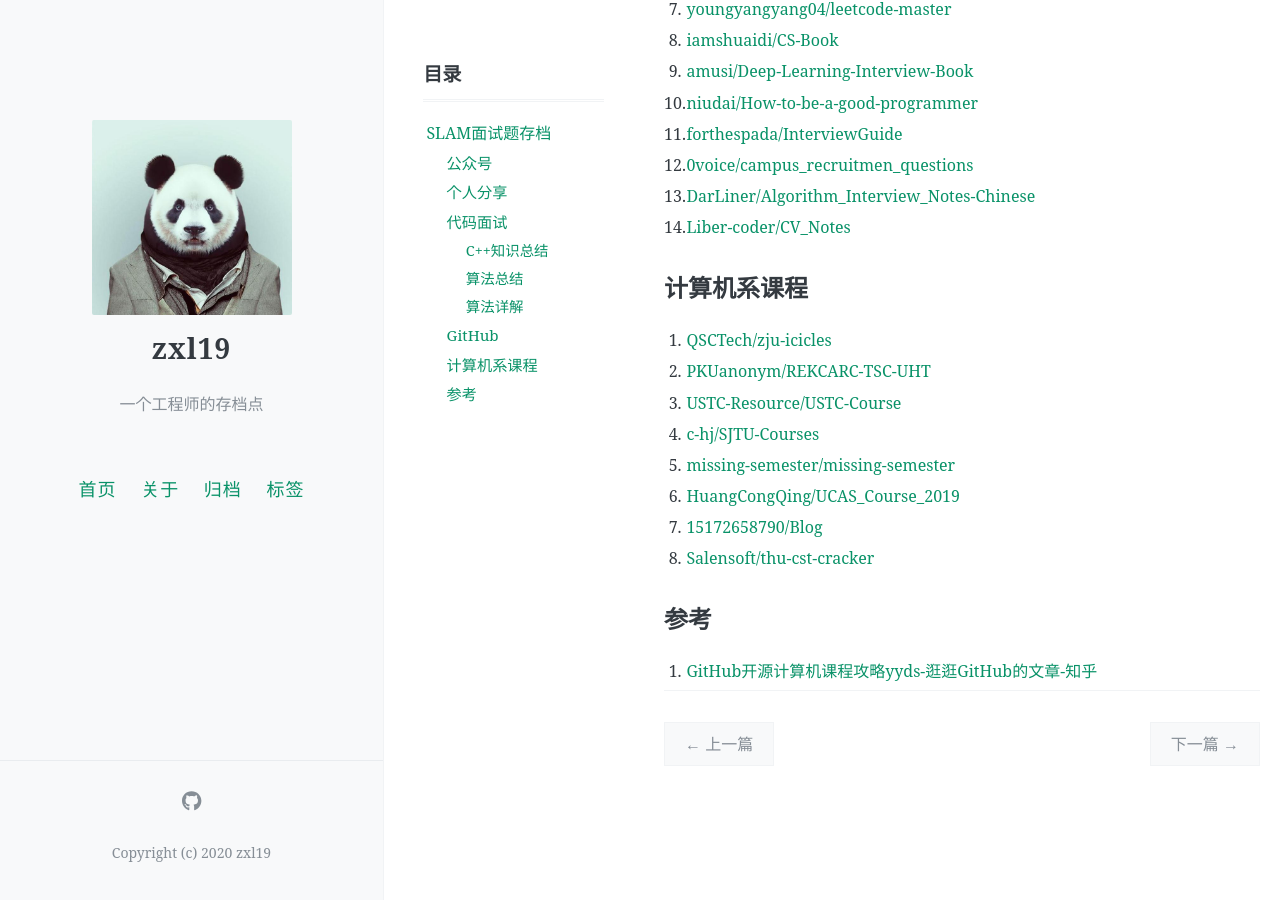
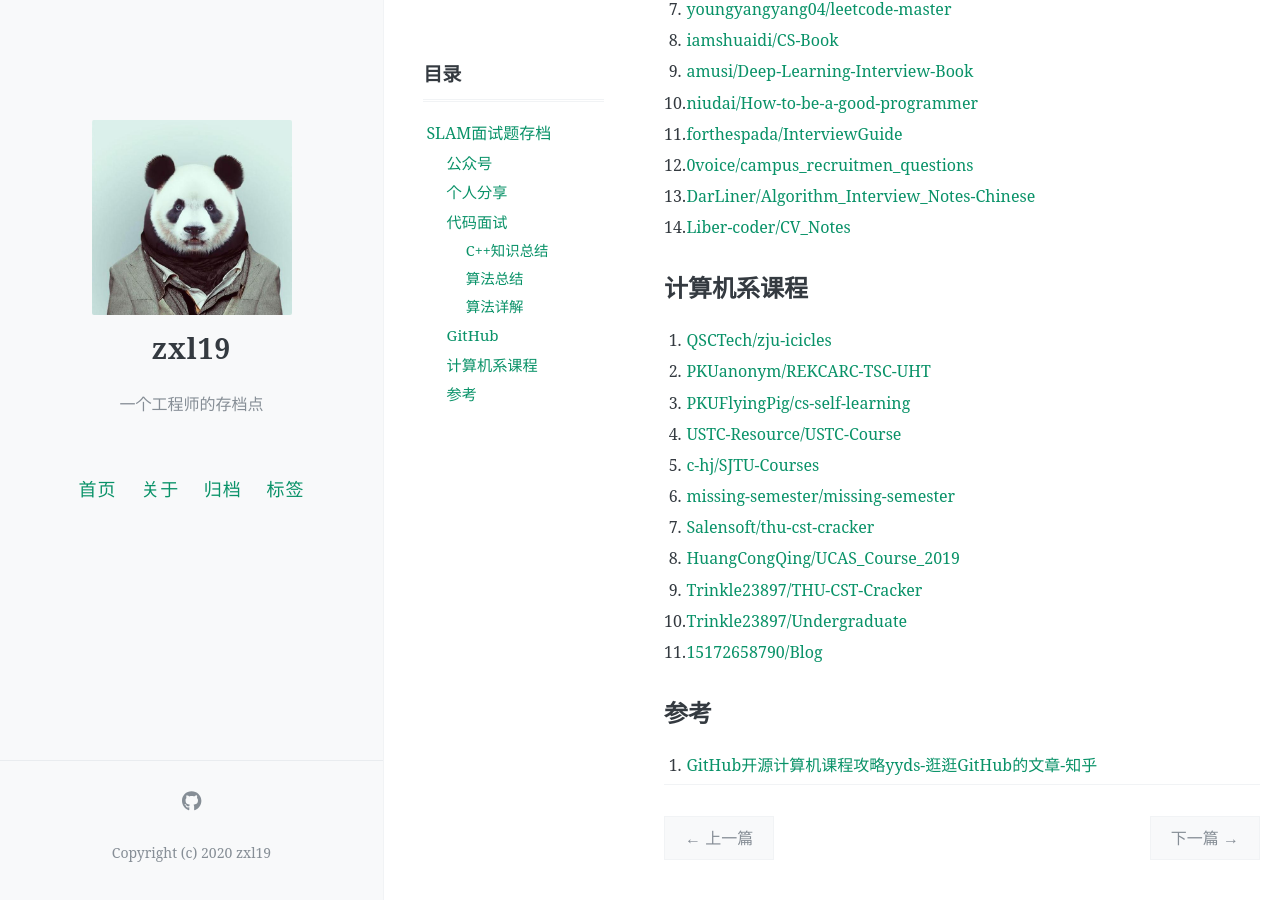
Before and after one commit to zxl19/zxl19.github.io, a Jekyll site: the page built from _posts/2021-05-22-slam-interview.md, in a window 1280 px wide and 900 px high, scrolled down 1815 px. Built offline with Jekyll 4.4.1, drawn with Linux system fonts in a browser that asks for light colours; comment, search, counter and statistics services are not loaded.

Commit message:
Update 2021-05-22-slam-interview.md

```diff
--- a/_posts/2021-05-22-slam-interview.md
+++ b/_posts/2021-05-22-slam-interview.md
@@ -78,12 +78,15 @@ SLAM方向面试题存档。
 
 1. [QSCTech/zju-icicles](https://github.com/QSCTech/zju-icicles)
 2. [PKUanonym/REKCARC-TSC-UHT](https://github.com/PKUanonym/REKCARC-TSC-UHT)
-3. [USTC-Resource/USTC-Course](https://github.com/USTC-Resource/USTC-Course)
-4. [c-hj/SJTU-Courses](https://github.com/c-hj/SJTU-Courses)
-5. [missing-semester/missing-semester](https://github.com/missing-semester/missing-semester)
-6. [HuangCongQing/UCAS_Course_2019](https://github.com/HuangCongQing/UCAS_Course_2019)
-7. [15172658790/Blog](https://github.com/15172658790/Blog)
-8. [Salensoft/thu-cst-cracker](https://github.com/Salensoft/thu-cst-cracker)
+3. [PKUFlyingPig/cs-self-learning](https://github.com/PKUFlyingPig/cs-self-learning)
+4. [USTC-Resource/USTC-Course](https://github.com/USTC-Resource/USTC-Course)
+5. [c-hj/SJTU-Courses](https://github.com/c-hj/SJTU-Courses)
+6. [missing-semester/missing-semester](https://github.com/missing-semester/missing-semester)
+7. [Salensoft/thu-cst-cracker](https://github.com/Salensoft/thu-cst-cracker)
+8. [HuangCongQing/UCAS_Course_2019](https://github.com/HuangCongQing/UCAS_Course_2019)
+9. [Trinkle23897/THU-CST-Cracker](https://github.com/Trinkle23897/THU-CST-Cracker)
+10. [Trinkle23897/Undergraduate](https://github.com/Trinkle23897/Undergraduate)
+11. [15172658790/Blog](https://github.com/15172658790/Blog)
 
 ## 参考
 
```
